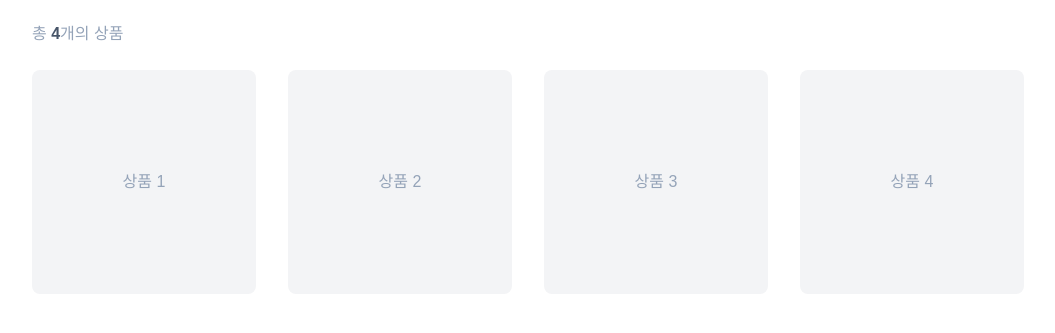
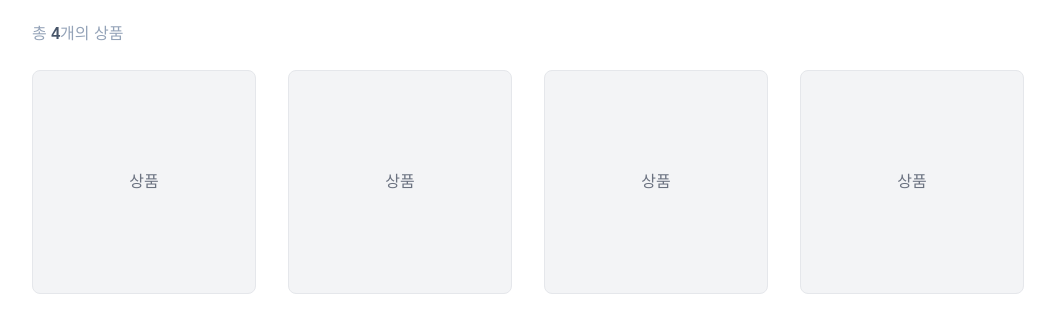
Before and after one commit to JinWorkBench/cafe-shop-frontend, a Next.js app: page /shop in a window 1280 px wide. Shown: the part 123-456 px from the top of the page, without its empty margins (112-1167 px from the left). Built offline with nearby package versions, Linux system fonts and the light colour scheme.

Commit message:
refactor: ProductGrid의 더미 카드를 ProductCard 컴포넌트로 대체

```diff
--- a/src/components/shop/ProductGrid.tsx
+++ b/src/components/shop/ProductGrid.tsx
@@ -1,3 +1,5 @@
+import ProductCard from "./ProductCard";
+
 export default function ProductGrid() {
   return (
     <section>
@@ -10,25 +12,10 @@ export default function ProductGrid() {
 
       {/* 그리드 컨테이너 */}
       <div className="grid grid-cols-2 gap-4 sm:grid-cols-3 md:gap-6 lg:grid-cols-4 lg:gap-8">
-        {/* 더미 카드 1 */}
-        <div className="bg-gray-100 rounded-lg aspect-square flex items-center justify-center">
-          <p className="text-slate-400">상품 1</p>
-        </div>
-
-        {/* 더미 카드 2 */}
-        <div className="bg-gray-100 rounded-lg aspect-square flex items-center justify-center">
-          <p className="text-slate-400">상품 2</p>
-        </div>
-
-        {/* 더미 카드 3 */}
-        <div className="bg-gray-100 rounded-lg aspect-square flex items-center justify-center">
-          <p className="text-slate-400">상품 3</p>
-        </div>
-
-        {/* 더미 카드 4 */}
-        <div className="bg-gray-100 rounded-lg aspect-square flex items-center justify-center">
-          <p className="text-slate-400">상품 4</p>
-        </div>
+        <ProductCard />
+        <ProductCard />
+        <ProductCard />
+        <ProductCard />
       </div>
     </section>
   );
```
